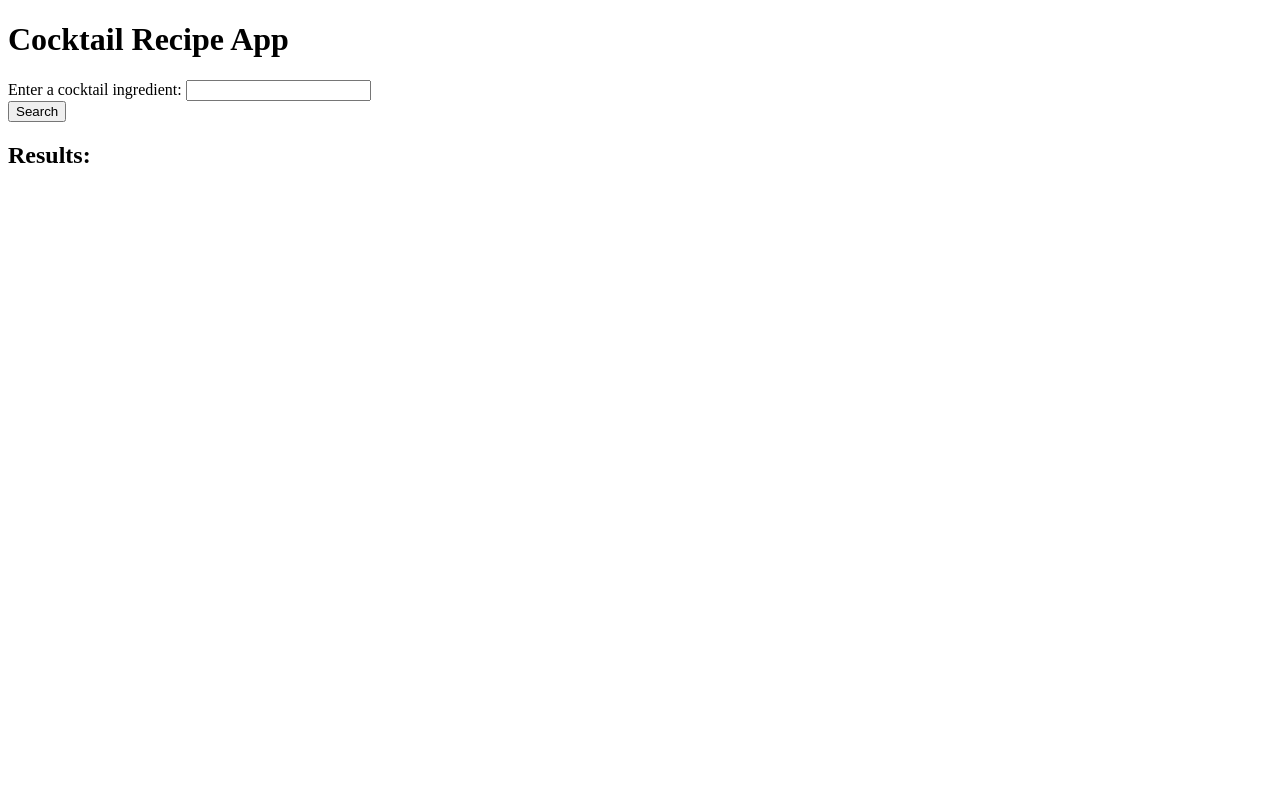
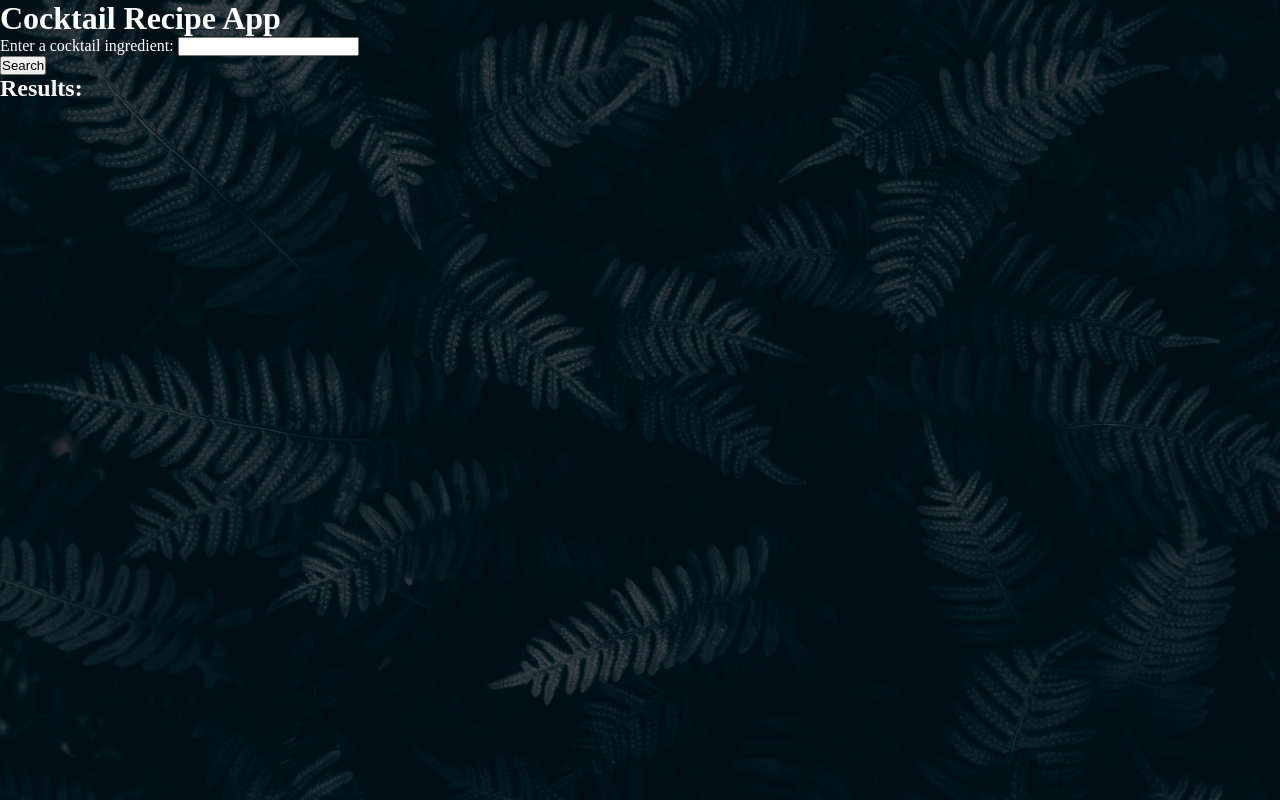
Before and after one commit to toowee-le/cocktails, a plain HTML site: page public/index.html in a window 1280 px wide. Drawn offline with Linux system fonts and the light colour scheme.

Commit message:
add background image and set root colors

```diff
--- a/public/index.html
+++ b/public/index.html
@@ -3,7 +3,9 @@
 <head>
     <meta charset="UTF-8">
     <meta name="viewport" content="width=device-width, initial-scale=1.0">
-    <title>Cocktail Recipe</title>
+    <title>Cocktail Recipes</title>
+
+    <link rel="stylesheet" href="style.css">
 </head>
 <body>
     <h1>Cocktail Recipe App</h1>
--- a/public/style.css
+++ b/public/style.css
@@ -0,0 +1,15 @@
+* {
+    box-sizing: border-box;
+    margin: 0;
+    padding: 0;
+}
+
+:root {
+    --text-color: #FFF;
+}
+
+body {
+    background: url(img/background.jpg);
+    background-size: cover;
+    color: var(--text-color);
+}
```
Also changed, not shown: public/img/background.jpg (added), 3 other files.
